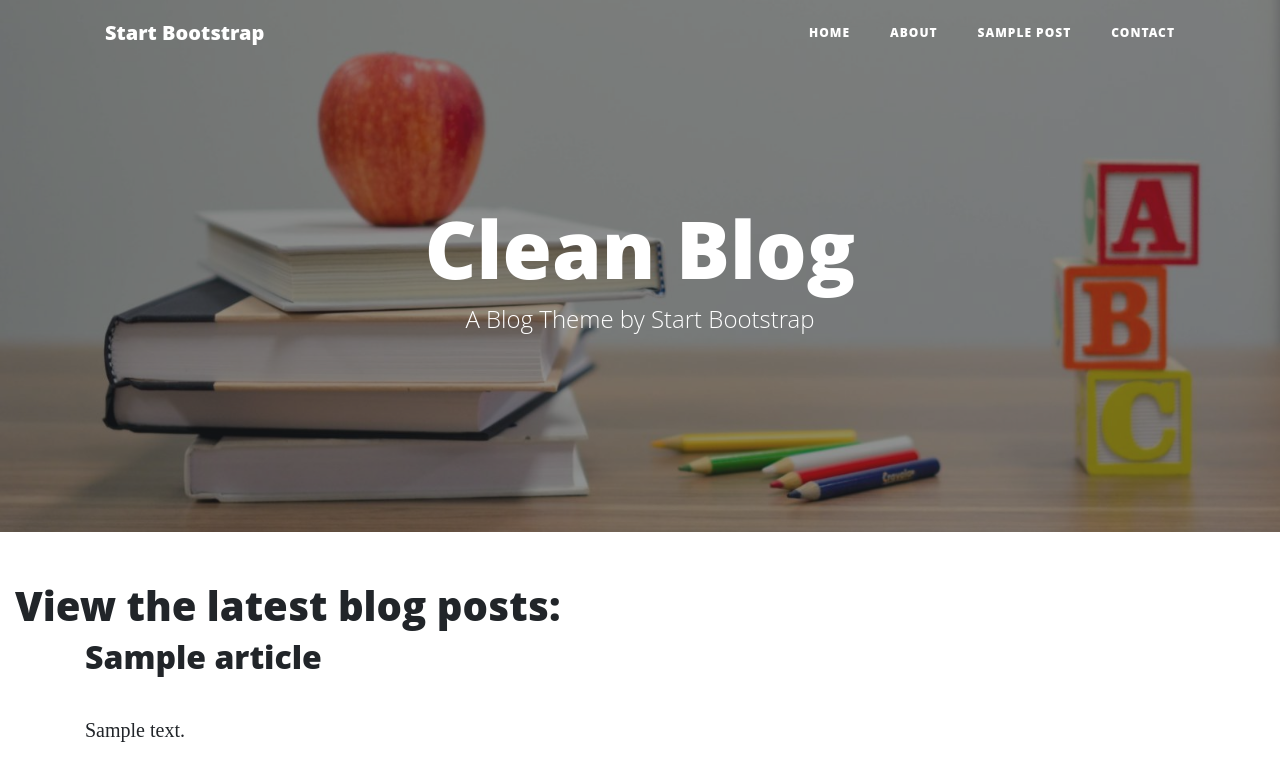
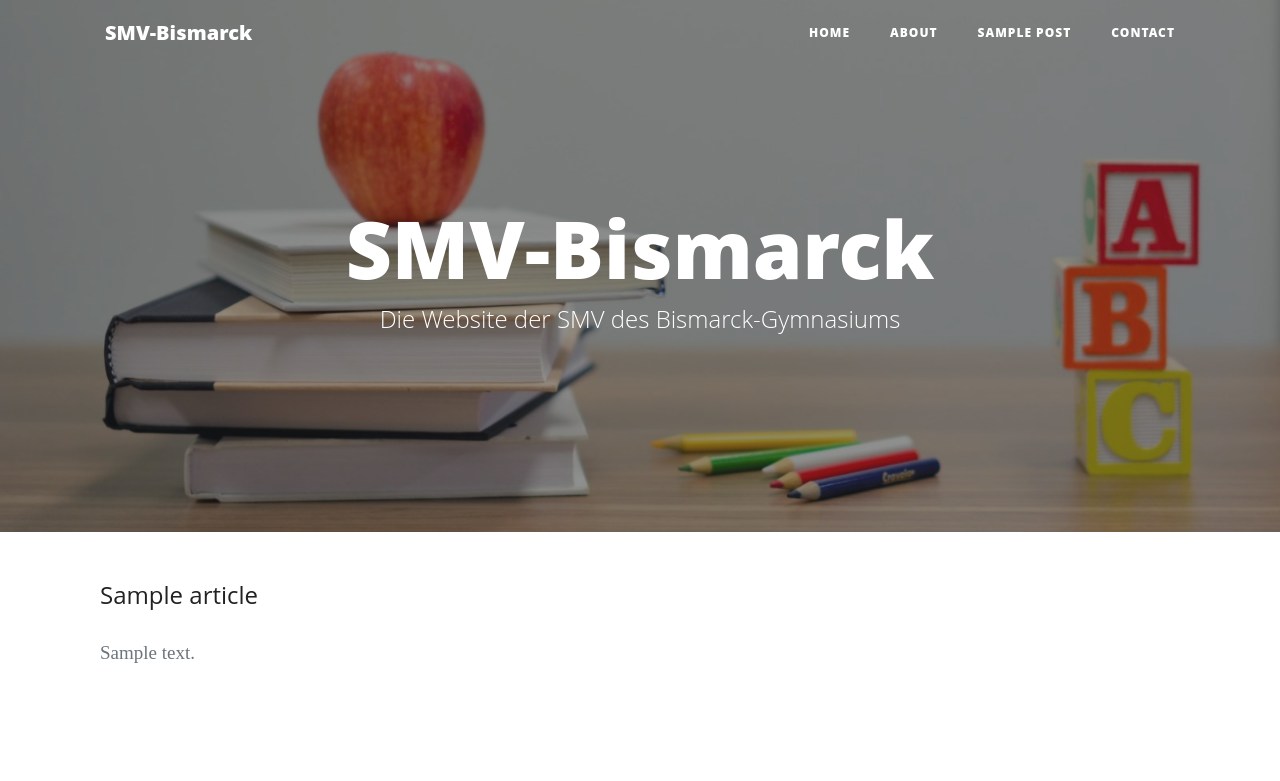
Before and after one commit to smvbismarck/smvsite, a Django app: page / in a window 1280 px wide. Shown: the top 781 px of the page. Run offline with Django 3.2, Linux system fonts and the light colour scheme; tables that the repository leaves empty hold one stand-in row (values such as "Sample post"); some libraries are stand-ins or nearby versions.

Commit message:
Changed the post styling

```diff
--- a/smvsite/landing/templates/index.html
+++ b/smvsite/landing/templates/index.html
@@ -10,7 +10,7 @@
 <body>
 <nav class="navbar navbar-expand-lg navbar-light fixed-top" id="mainNav">
     <div class="container">
-      <a class="navbar-brand" href={% url "index" %}>Start Bootstrap</a>
+      <a class="navbar-brand" href={% url "index" %}>SMV-Bismarck</a>
       <button class="navbar-toggler navbar-toggler-right" type="button" data-toggle="collapse" data-target="#navbarResponsive" aria-controls="navbarResponsive" aria-expanded="false" aria-label="Toggle navigation">
         Menu
         <i class="fas fa-bars"></i>
@@ -40,8 +40,8 @@
       <div class="row">
         <div class="col-lg-8 col-md-10 mx-auto">
           <div class="site-heading">
-            <h1>Clean Blog</h1>
-            <span class="subheading">A Blog Theme by Start Bootstrap</span>
+            <h1>SMV-Bismarck</h1>
+            <span class="subheading">Die Website der SMV des Bismarck-Gymnasiums</span>
           </div>
         </div>
       </div>
@@ -49,17 +49,14 @@
   </header>
 <div class="container-fluid">
     <div>
-        <h1>View the latest blog posts:</h1>
         <div class="container">
             <div class="row">
             {% for i in articles %}
                 <div class="col-md-6 col-sm-12 col-lg-4 col-xl-3 post">
-                        <div class="container">
-                                <div class="row">
-                                    <a href={% url "article" i.id %}><h2>{{ i.title }}</h2></a>
-                                </div>
-                                <div class="row">
-                                    <p>{{ i.description }}</p>
+                        <div class="container post">
+                            <div class="post-details">
+                                <a href={% url "article" i.id %}><h3 class="h4">{{ i.title }}</h3></a>
+                                <p class="text-muted">{{ i.description }}</p>
                             </div>
                         </div>
                 </div>
--- a/smvsite/static/index/css/style.css
+++ b/smvsite/static/index/css/style.css
@@ -410,6 +410,120 @@ footer .copyright {
   padding: 25px 35px;
 }
 
-.post {
+.post-meta {
+  margin: 10px 0;
+  font-size: 0.8em;
+}
 
+.post-meta .date {
+  text-transform: uppercase;
+  font-weight: 400;
 }
+
+.post-meta .date::after {
+  display: none;
+}
+
+.post p:not(.lead) {
+  font-weight: 400;
+  color: #777;
+  font-size: 0.95em;
+}
+
+.post a {
+  text-decoration: none;
+}
+
+.post a:hover, .post a:focus {
+  text-decoration: none;
+}
+
+.post h3 {
+  line-height: 1.1em;
+  color: #222;
+  -webkit-transition: all 0.3s;
+  transition: all 0.3s;
+  margin-bottom: 1rem;
+}
+
+.post h3:hover {
+  color: #555;
+}
+
+.post .category a {
+  color: #999;
+  letter-spacing: 0.05em;
+  font-weight: 700;
+  text-transform: uppercase;
+  text-decoration: none;
+}
+
+.post .date {
+  letter-spacing: 0.05em;
+  font-weight: 400;
+  text-transform: uppercase;
+  color: #aaa;
+}
+
+.post .avatar {
+  max-width: 40px;
+  min-width: 40px;
+  height: 40px;
+  overflow: hidden;
+  border-radius: 50%;
+  margin-right: 10px;
+}
+
+.post .title,
+.post .date,
+.post .comments,
+.post .views {
+  font-weight: 400;
+  color: #999;
+  text-transform: capitalize;
+}
+
+.post .title i,
+.post .date i,
+.post .comments i,
+.post .views i {
+  margin-right: 5px;
+  font-size: 1.1em;
+}
+
+.post .title::after,
+.post .date::after,
+.post .comments::after,
+.post .views::after {
+  content: '|';
+  display: inline-block;
+  margin: 0 7px;
+  font-size: 0.9em;
+  color: #ccc;
+}
+
+.post .post-tags {
+  margin-top: 30px;
+}
+
+.post .post-tags .tag {
+  padding: 5px 25px;
+  border: 1px solid #ddd;
+  margin: 5px;
+  color: #777;
+  font-size: 0.75em;
+  text-transform: uppercase;
+  font-weight: 600;
+  text-decoration: none;
+  border-radius: 50px;
+}
+
+.post .post-tags .tag:hover {
+  background: #999;
+  color: #fff;
+  border-color: #999;
+}
+
+.post .meta-last::after {
+  display: none;
+}
```
Also changed, not shown: smvsite/smvsite/settings.py (line endings or trailing spaces), smvsite/smvsite/wsgi.py (line endings or trailing spaces).
